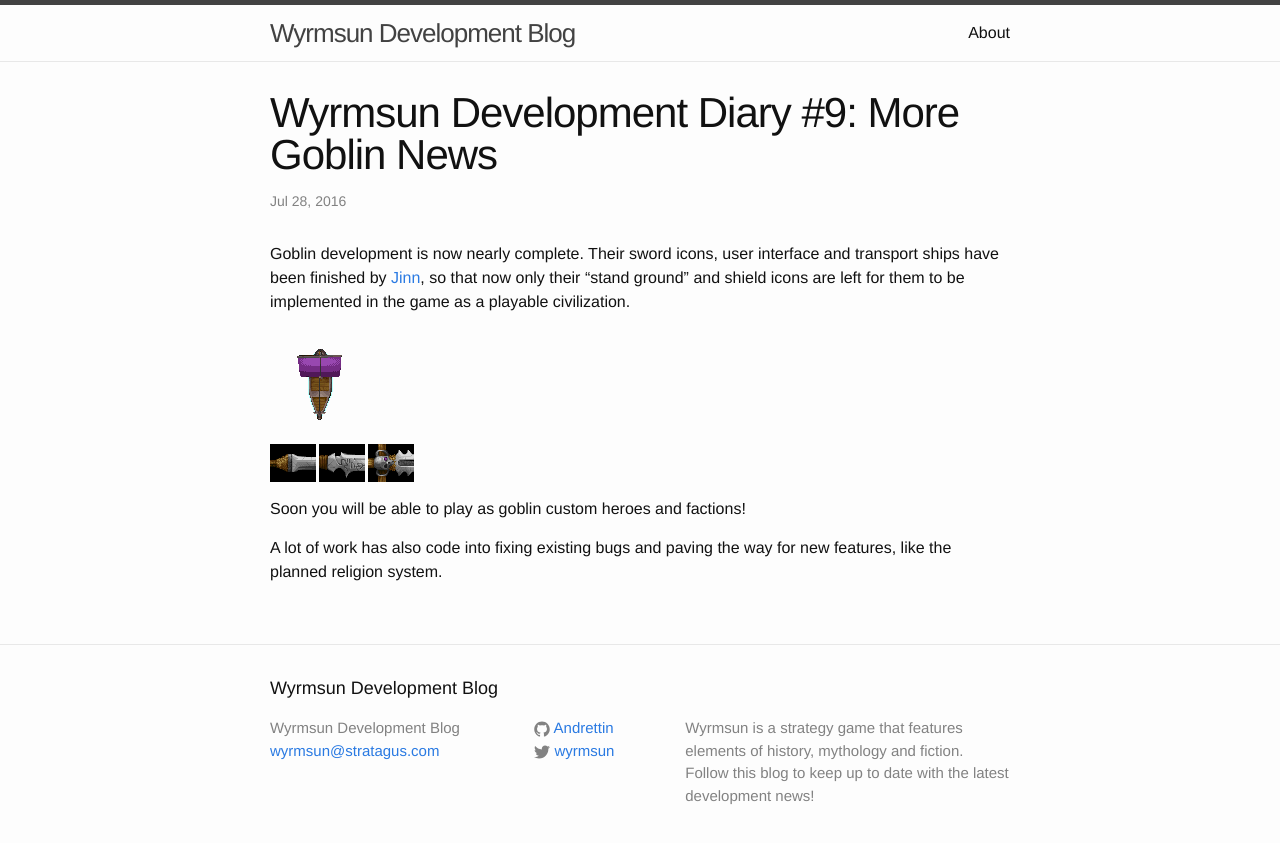
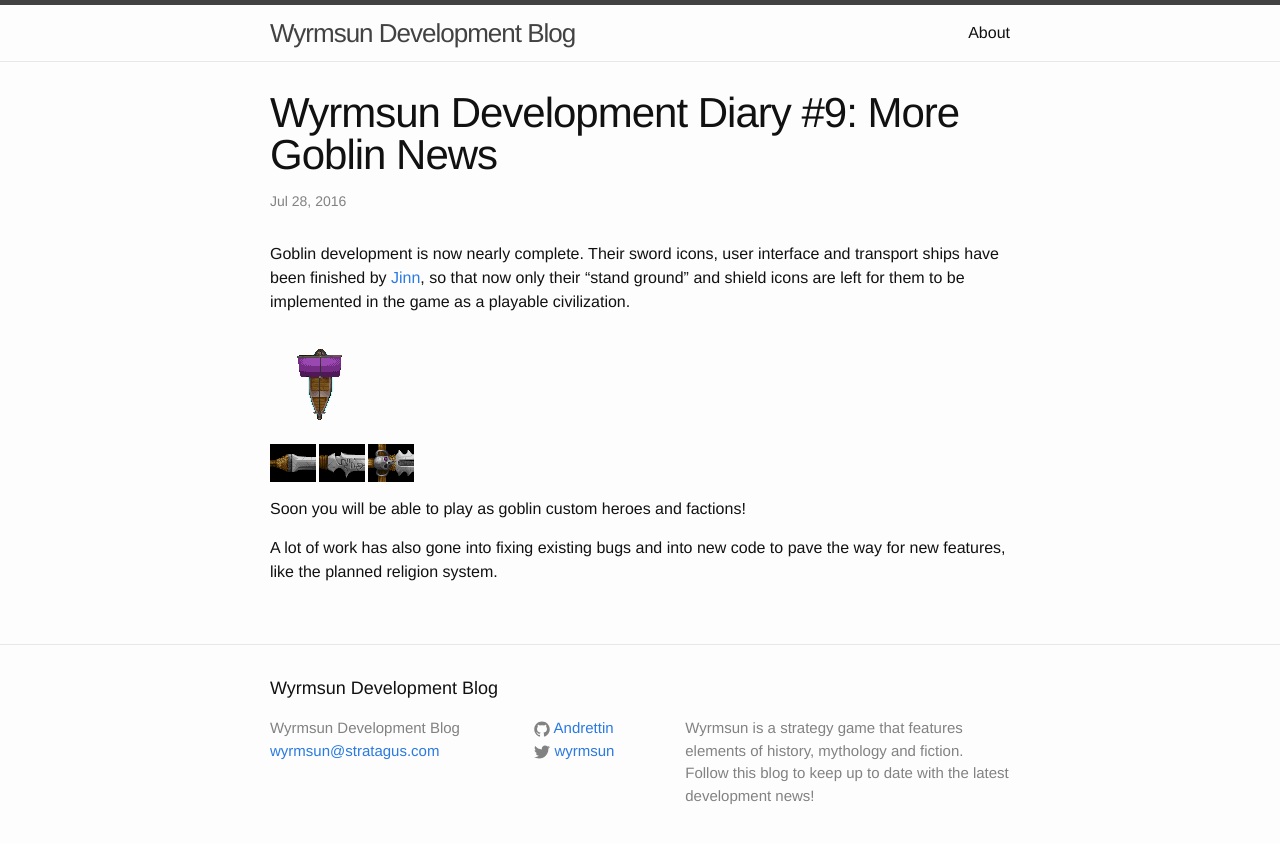
Before and after one commit to Andrettin/Andrettin.github.io, a Jekyll site: the page built from _posts/2016-07-28-more-goblin-news.markdown, in a window 1280 px wide. Shown: the top 843 px of the page. Built offline with Jekyll 4.4.1, drawn with Linux system fonts in a browser that asks for light colours; comment, search, counter and statistics services are not loaded.

Commit message:
Development diary update

```diff
--- a/_posts/2016-07-28-more-goblin-news.markdown
+++ b/_posts/2016-07-28-more-goblin-news.markdown
@@ -14,4 +14,4 @@ Goblin development is now nearly complete. Their sword icons, user interface and
 
 Soon you will be able to play as goblin custom heroes and factions!
 
-A lot of work has also code into fixing existing bugs and paving the way for new features, like the planned religion system.
+A lot of work has also gone into fixing existing bugs and into new code to pave the way for new features, like the planned religion system.
```
